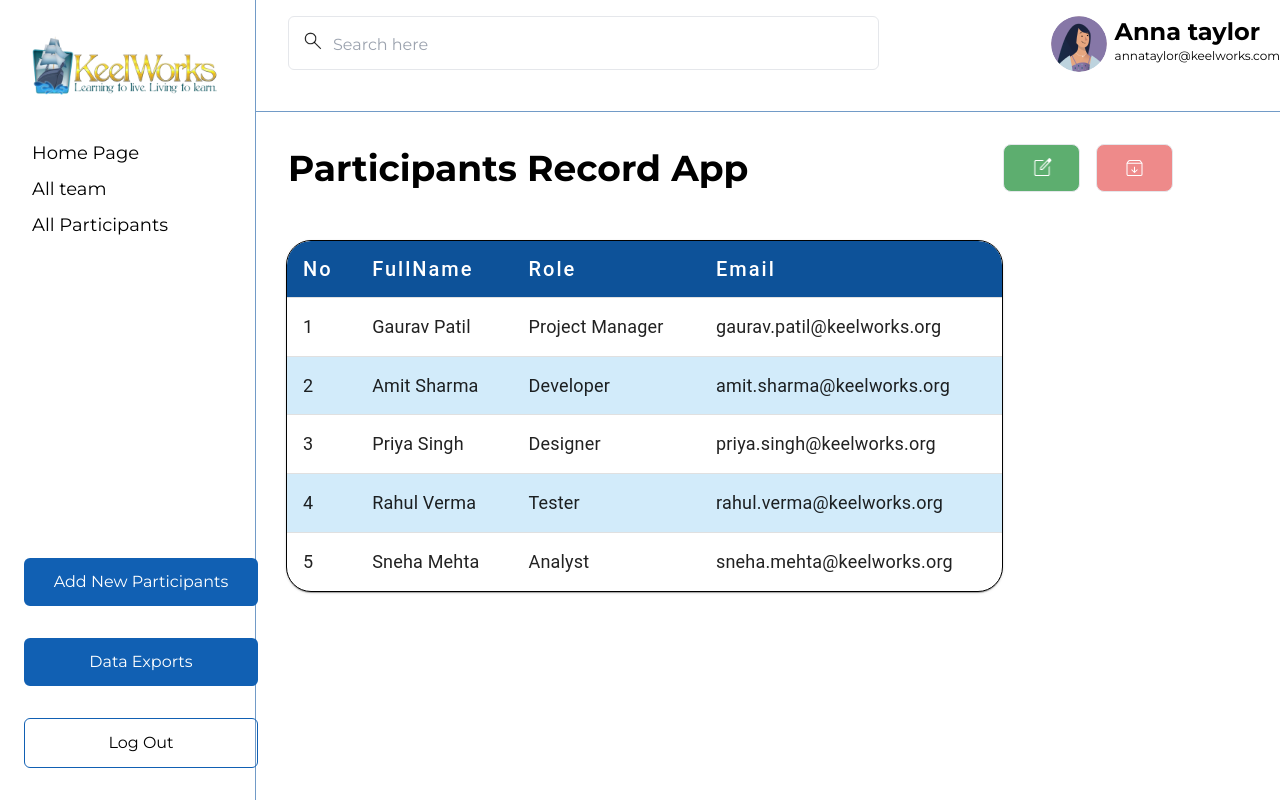
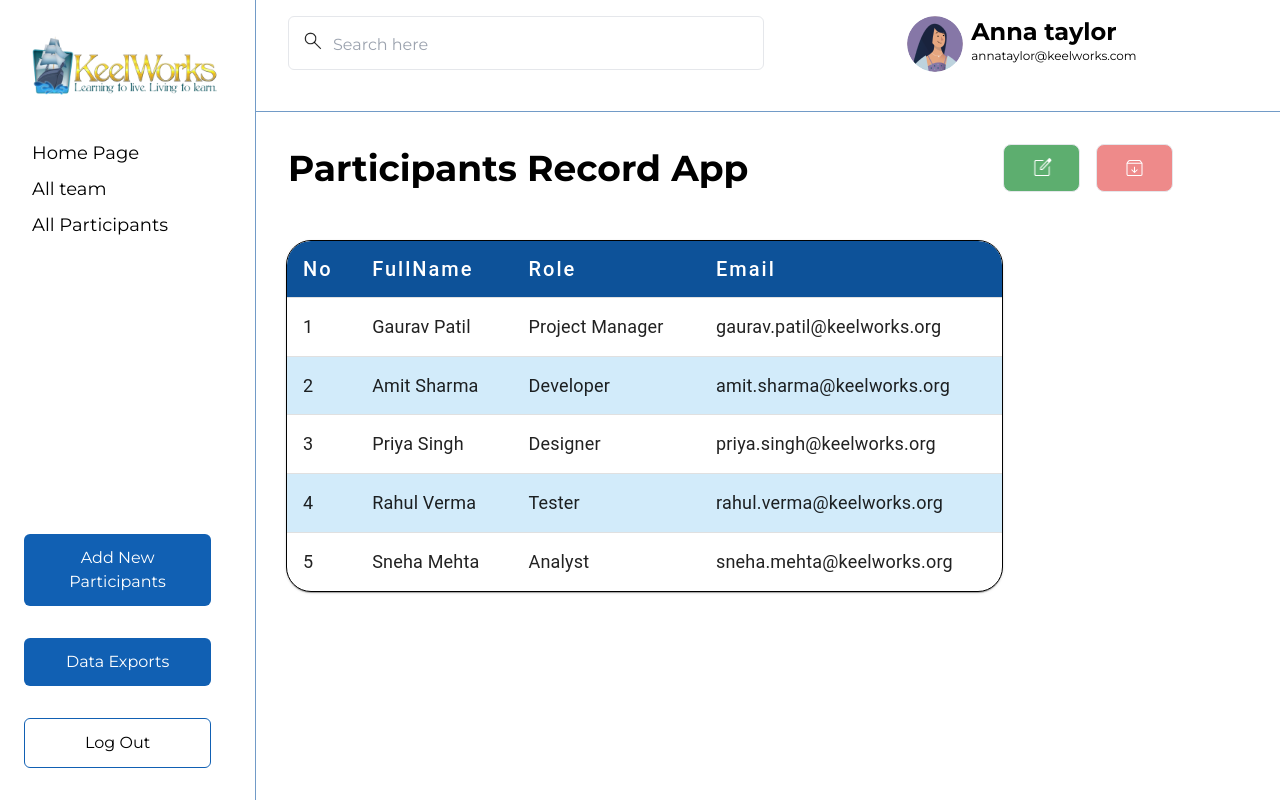
Before and after one commit to keelworks/Record-App, a React (Vite) app in the folder FE/Record-App/: page / in a window 1280 px wide. Built offline with nearby package versions, Linux system fonts and the light colour scheme.

Commit message:
tailwind css changes

```diff
--- a/FE/Record-App/tailwind.config.js
+++ b/FE/Record-App/tailwind.config.js
@@ -6,15 +6,17 @@ export default {
   ],
   theme: {
     extend: {
-      sm: '640px',
-      md: '768px',
-      lg: '1024px',
-      xl: '1280px',
-      '2xl': '1536px',
-      },
+
       fontFamily: {
         'sans': ['Montserrat', 'sans-serif'],
       },
+      screens: {
+        sm: "480px",
+        md: "768px",
+        lg: "976px",
+        xl: "1440px",
+      },
+    }
 
 
   },
```
